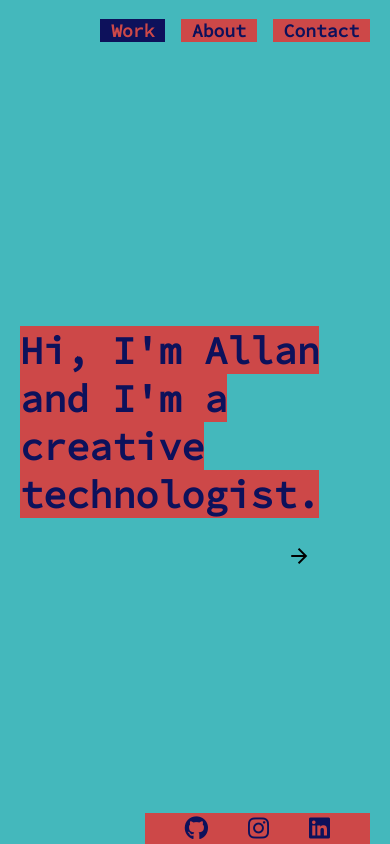
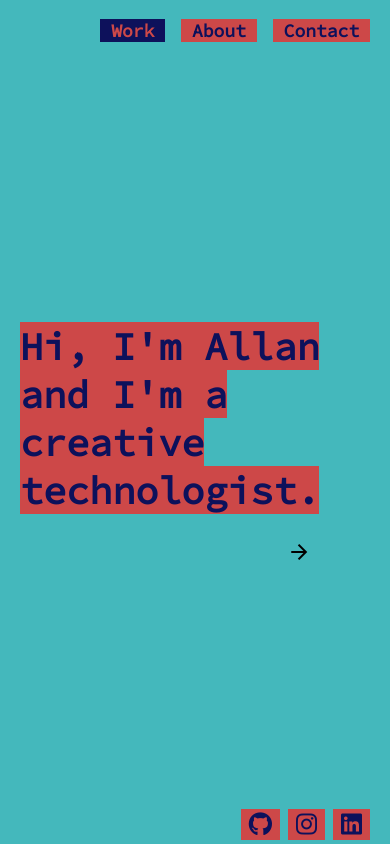
Before and after one commit to allanpichardo/portfolio, a React (Create React App) app: page / in a window 390 px wide. Built offline with nearby package versions, Linux system fonts and the light colour scheme.

Commit message:
Fixed placement of social links

```diff
--- a/src/App.css
+++ b/src/App.css
@@ -3,12 +3,10 @@
     height: 100%;
     display: grid;
     grid-template-areas:
-    "header"
-    "body"
-    "social";
-    grid-template-rows: 60px 1fr 31px;
-    grid-template-columns: 100%;
-    /*background: url("/img/cover_talkinghead.gif") 0% 0% / cover;*/
+    "social header"
+    "body body";
+    grid-template-rows: 60px 1fr;
+    grid-template-columns: 200px 1fr;
     background: var(--color-bg-main) 0% 0% / cover;
     transition: background 0.25s ease;
 }
@@ -25,24 +23,24 @@
 }
 
 .App-social {
-    background-color: var(--color-accent);
-    justify-self: end;
+    justify-self: start;
     align-self: center;
     z-index: 3;
-    margin-left: 20px;
-    margin-right: 20px;
     grid-area: social;
     overflow: hidden;
     font-size: 1.5rem;
-    padding-left: 40px;
+    padding-left: 20px;
 }
 
 .App-social i {
-    margin-right: 40px;
 }
 
 .App-social a {
     color: var(--color-text-secondary);
+    background-color: var(--color-accent);
+    margin-right: 8px;
+    padding-left: 8px;
+    padding-right: 8px;
 }
 
 .App-video {
@@ -57,3 +55,24 @@
     opacity: 0;
     transition: opacity 0.5s ease-in-out;
 }
+
+@media screen and (max-width: 500px) {
+    .App {
+        grid-template-areas:
+                "header"
+                "body"
+                "social";
+        grid-template-rows: 60px 1fr 39px;
+        grid-template-columns: 1fr;
+    }
+
+    .App-social {
+        justify-self: end;
+        padding-right: 20px;
+    }
+
+    .App-social a {
+        margin-right: 0;
+        margin-left: 8px;
+    }
+}
--- a/src/components/NavBar.css
+++ b/src/components/NavBar.css
@@ -1,8 +1,9 @@
 .NavBar {
     display: grid;
+    text-align: right;
     align-items: center;
     height: 100%;
-    grid-template-columns: 4fr 1fr;
+    grid-template-columns: 1fr 1fr;
     padding-right: 20px;
     overflow: visible;
 }
```
